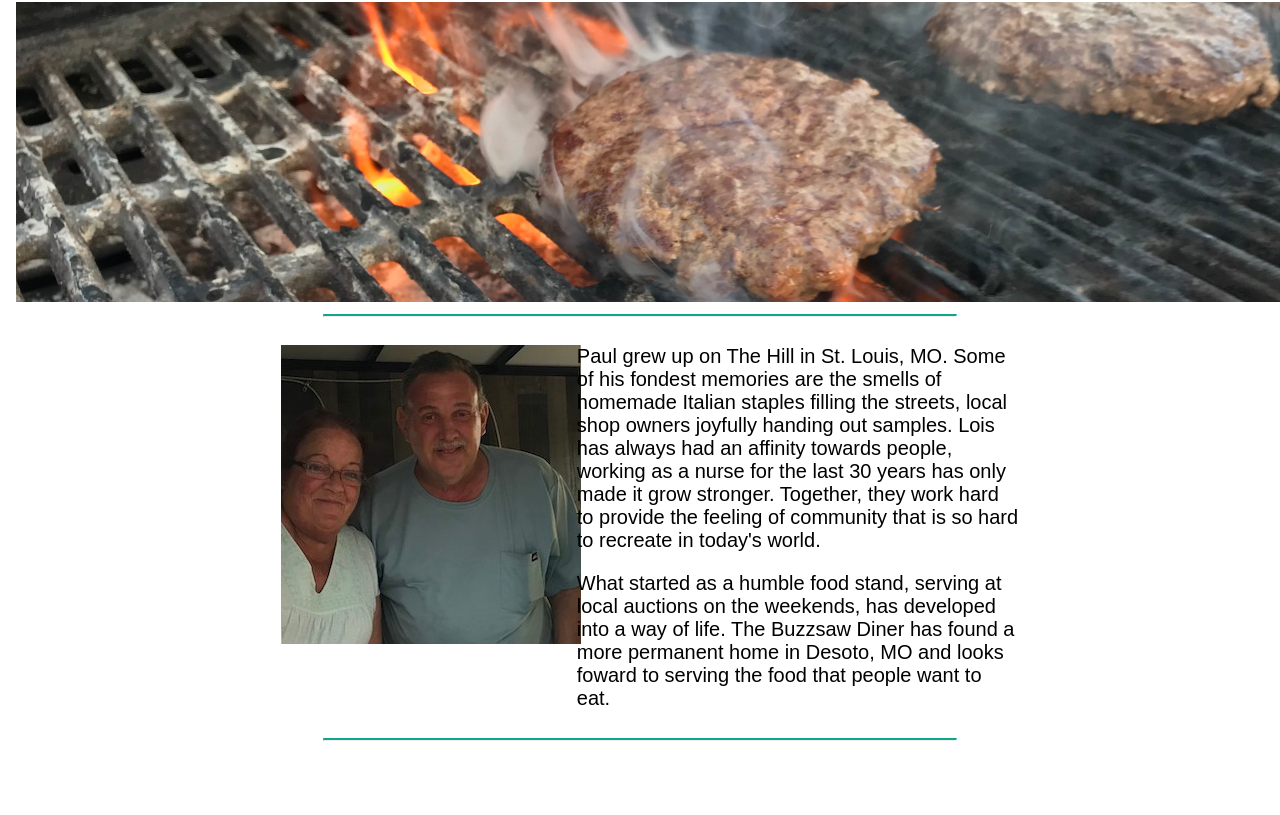
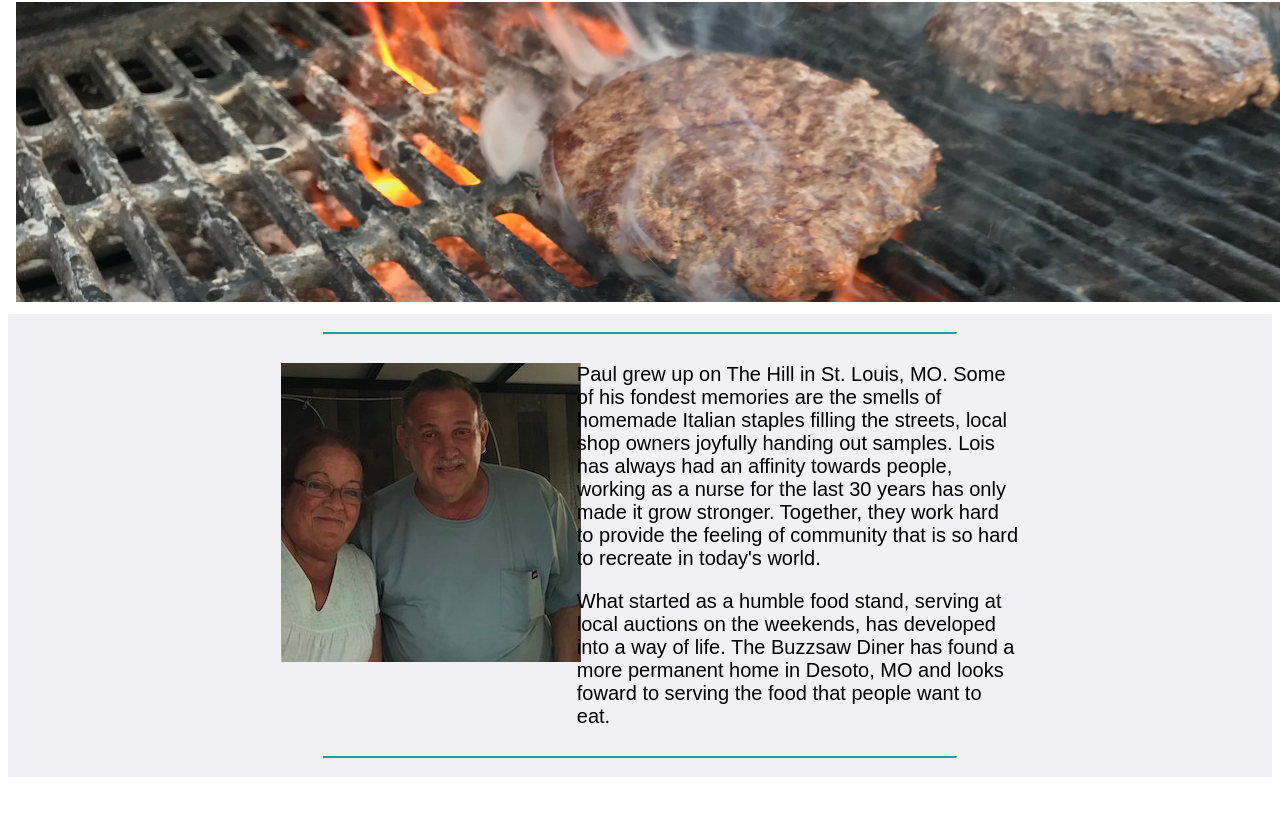
Before and after one commit to MariahLightfoot/TheBuzzsawDiner, an Angular app: page / in a window 1280 px wide. Shown: the part 1320-2135 px from the top of the page. Built offline with nearby package versions, Linux system fonts and the light colour scheme.

Commit message:
added background to owners to match button background

```diff
--- a/src/app/buttons/buttons.component.css
+++ b/src/app/buttons/buttons.component.css
@@ -2,7 +2,7 @@
     text-align: center;
     padding-bottom: 50px;
     padding-top: 50px;
-    background-color:  #f0f0f5;
+    background-color: #f0f0f5;
 }
 
 .button1, .button2, .button3{
--- a/src/app/owners/owners.component.css
+++ b/src/app/owners/owners.component.css
@@ -1,8 +1,13 @@
+#largerWrapper{
+    background-color: #f0f0f5;
+    padding-top: 10px;
+    padding-bottom: 10px;
+}
+
 #wrapper{
     display: grid;
     grid-template-columns: 20% 25% 35% 20%;
     font-family: Arial, Helvetica, sans-serif;
-    /* margin-bottom: 140px; */
 }
 
 #pictureOfOwners{
--- a/src/app/owners/owners.component.html
+++ b/src/app/owners/owners.component.html
@@ -1,3 +1,4 @@
+<div id="largerWrapper">
     <hr>
 
     <div id="wrapper">
@@ -31,5 +32,6 @@
     </div>
 
     <hr>
+</div>
 
 <div id="padding"></div>
```
Lines whose indentation alone changed are shown as unchanged.
